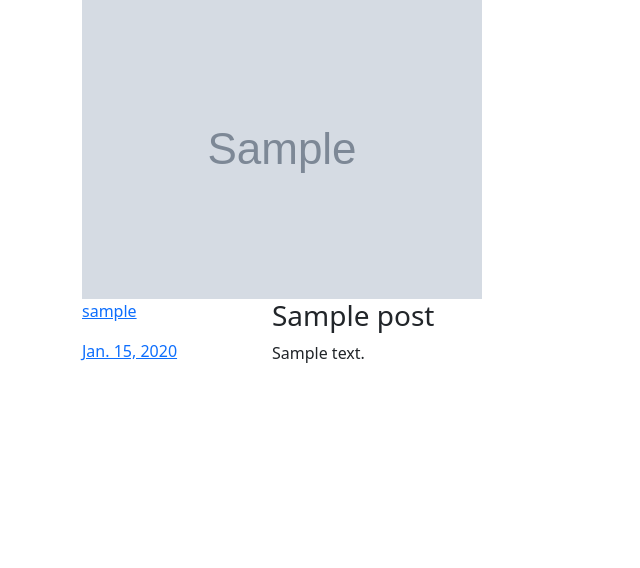
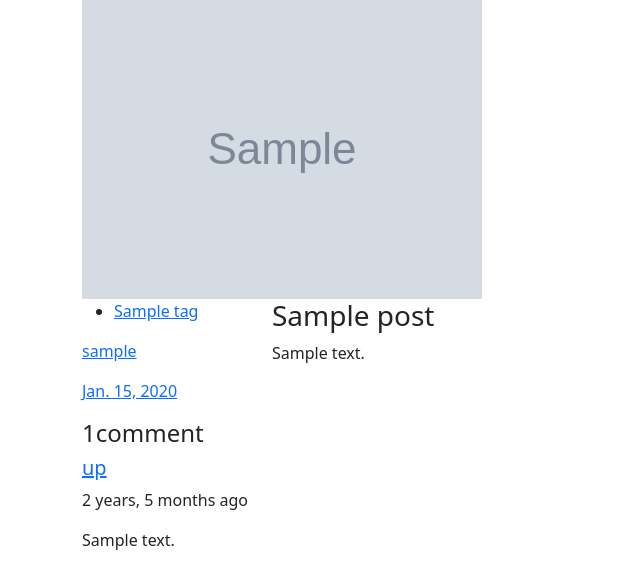
Before and after one commit to Iman-Daneshi/MyBlog, a Django app: page /00000000-0000-0000-0000-000000000001 in a window 1280 px wide. Shown: the part 461-1029 px from the top of the page, without its empty margins (0-640 px from the left). Before the commit the page ends 824 px from the top, so only its background shows below. Run offline with Django 3.2, Linux system fonts and the light colour scheme; tables that the repository leaves empty hold one stand-in row (values such as "Sample post"); grey boxes marked "Sample" are stand-in pictures; some libraries are stand-ins or nearby versions.

Commit message:
add review and tag models

```diff
--- a/blog/models.py
+++ b/blog/models.py
@@ -1,4 +1,5 @@
 from typing import OrderedDict
+from venv import create
 from django.db import models
 from django.contrib.auth.models import User
 import uuid
@@ -9,6 +10,9 @@ class Post(models.Model):
     title = models.CharField(max_length=255)
     content = models.TextField()
     status = models.BooleanField(default=False)
+    tags = models.ManyToManyField('tag', blank=True)
+    vote_total = models.IntegerField(null=True, blank=True, default=0)
+    vote_ratio = models.IntegerField(null=True, blank=True, default=0)
     published_date = models.DateTimeField(null=True)
     created_date = models.DateTimeField(auto_now_add=True)
     updated_date = models.DateTimeField(auto_now=True)
@@ -19,3 +23,30 @@ class Post(models.Model):
 
     class Meta:
         ordering = ['-created_date',]
+
+
+class Review(models.Model):
+    VOTE_TYPE =(
+        ('up','Up Vote'),
+        ('down','Down Vote')
+    )
+    #owner
+    post = models.ForeignKey(Post, on_delete=models.CASCADE)
+    body = models.TextField(blank=True, null=True)
+    value = models.CharField(max_length=255, choices=VOTE_TYPE)
+    created_date = models.DateTimeField(auto_now_add=True)
+    updated_date = models.DateTimeField(auto_now=True)
+    id = models.UUIDField(default=uuid.uuid4, unique=True,
+                         primary_key=True, editable=False)
+    def __str__(self) -> str:
+        return self.value
+
+class Tag(models.Model):
+    name = models.CharField(max_length=200)
+    created_date = models.DateTimeField(auto_now_add=True)
+    updated_date = models.DateTimeField(auto_now=True)
+    id = models.UUIDField(default=uuid.uuid4, unique=True,
+                        primary_key=True, editable=False)
+
+    def __str__(self) -> str:
+        return self.name
--- a/blog/views.py
+++ b/blog/views.py
@@ -1,8 +1,6 @@
-from multiprocessing import context
-import re
 from django.shortcuts import render, get_object_or_404
 from django.core.paginator import Paginator
-from .models import Post
+from .models import Post, Tag, Review
 
 # Create your views here.
 
@@ -20,5 +18,9 @@ def index_view(request):
 def single_post(request, id):
     posts = Post.objects.filter(status=1)
     post = get_object_or_404(posts, id=id)
-    context = {'post': post}
+    reviews = Review.objects.filter(post=post.id)
+    context = {
+        'post': post,
+        'reviews': reviews,
+        }
     return render(request,'single-post.html', context)
--- a/templates/single-post.html
+++ b/templates/single-post.html
@@ -31,12 +31,11 @@
 						</div>
 					</div>
 					<div class="col-lg-3  col-md-3 meta-details">
-						{% comment %} <ul class="tags">
-							<li><a href="#">Food,</a></li>
-							<li><a href="#">Technology,</a></li>
-							<li><a href="#">Politics,</a></li>
-							<li><a href="#">Lifestyle</a></li>
-						</ul> {% endcomment %}
+						<ul class="tags">
+							{% for tag in post.tags.all  %}
+							<li><a href="#">{{ tag.name }}</a> {% if not forloop.last %},{% endif %}</li>
+							{% endfor %}
+						</ul>
 						<div class="user-details row">
 							<p class="user-name col-lg-12 col-md-12 col-6"><a href="#">{{post.author.username}}</a> <span class="lnr lnr-user"></span></p>
 							<p class="date col-lg-12 col-md-12 col-6"><a href="#">{{post.published_date|naturalday}}</a> <span class="lnr lnr-calendar-full"></span></p>
@@ -92,105 +91,34 @@
 					</div>
 				</div>
 
-				{% comment %} <div class="comments-area">
-					<h4>05 Comments</h4>
+				<div class="comments-area">
+					{% if reviews %}
+					<h4>{{reviews|length}}{% if reviews|length > 1 %}comments{% else %}comment{% endif %}</h4>
 					<div class="comment-list">
 						<div class="single-comment justify-content-between d-flex">
 							<div class="user justify-content-between d-flex">
-								<div class="thumb">
+								{% comment %} <div class="thumb">
 									<img src="{% static 'img/blog/c1.jpg' %}" alt="">
-								</div>
+								</div> {% endcomment %}
 								<div class="desc">
-									<h5><a href="#">Emilly Blunt</a></h5>
-									<p class="date">December 4, 2017 at 3:12 pm </p>
+									{% for review in reviews %}
+									<h5><a href="#">{{review.value}}</a></h5>
+									<p class="date">{{review.created_date|naturaltime}} </p>
 									<p class="comment">
-										Never say goodbye till the end comes!
+										{{ review.body }}
 									</p>
+									{% endfor %}
 								</div>
 							</div>
-							<div class="reply-btn">
+							{% comment %} <div class="reply-btn">
 									<a href="" class="btn-reply text-uppercase">reply</a>
-							</div>
+							</div> {% endcomment %}
 						</div>
 					</div>
-					<div class="comment-list left-padding">
-						<div class="single-comment justify-content-between d-flex">
-							<div class="user justify-content-between d-flex">
-								<div class="thumb">
-									<img src="{% static 'img/blog/c2.jpg' %}" alt="">
-								</div>
-								<div class="desc">
-									<h5><a href="#">Elsie Cunningham</a></h5>
-									<p class="date">December 4, 2017 at 3:12 pm </p>
-									<p class="comment">
-										Never say goodbye till the end comes!
-									</p>
-								</div>
-							</div>
-							<div class="reply-btn">
-									<a href="" class="btn-reply text-uppercase">reply</a>
-							</div>
-						</div>
-					</div>
-					<div class="comment-list left-padding">
-						<div class="single-comment justify-content-between d-flex">
-							<div class="user justify-content-between d-flex">
-								<div class="thumb">
-									<img src="{% static 'img/blog/c3.jpg' %}" alt="">
-								</div>
-								<div class="desc">
-									<h5><a href="#">Annie Stephens</a></h5>
-									<p class="date">December 4, 2017 at 3:12 pm </p>
-									<p class="comment">
-										Never say goodbye till the end comes!
-									</p>
-								</div>
-							</div>
-							<div class="reply-btn">
-									<a href="" class="btn-reply text-uppercase">reply</a>
-							</div>
-						</div>
-					</div>
-					<div class="comment-list">
-						<div class="single-comment justify-content-between d-flex">
-							<div class="user justify-content-between d-flex">
-								<div class="thumb">
-									<img src="{% static 'img/blog/c4.jpg' %}" alt="">
-								</div>
-								<div class="desc">
-									<h5><a href="#">Maria Luna</a></h5>
-									<p class="date">December 4, 2017 at 3:12 pm </p>
-									<p class="comment">
-										Never say goodbye till the end comes!
-									</p>
-								</div>
-							</div>
-							<div class="reply-btn">
-									<a href="" class="btn-reply text-uppercase">reply</a>
-							</div>
-						</div>
-					</div>
-					<div class="comment-list">
-						<div class="single-comment justify-content-between d-flex">
-							<div class="user justify-content-between d-flex">
-								<div class="thumb">
-									<img src="{% static 'img/blog/c5.jpg' %}" alt="">
-								</div>
-								<div class="desc">
-									<h5><a href="#">Ina Hayes</a></h5>
-									<p class="date">December 4, 2017 at 3:12 pm </p>
-									<p class="comment">
-										Never say goodbye till the end comes!
-									</p>
-								</div>
-							</div>
-							<div class="reply-btn">
-									<a href="" class="btn-reply text-uppercase">reply</a>
-							</div>
-						</div>
-					</div>
+					{% endif %}
 				</div>
-				<div class="comment-form">
+
+				{% comment %} <div class="comment-form">
 					<h4>Leave a Comment</h4>
 					<form>
 						<div class="form-group form-inline">
```
Also changed, not shown: blog/admin.py (+11 -1 lines), blog/migrations/0003_auto_20220707_0705.py (added).
